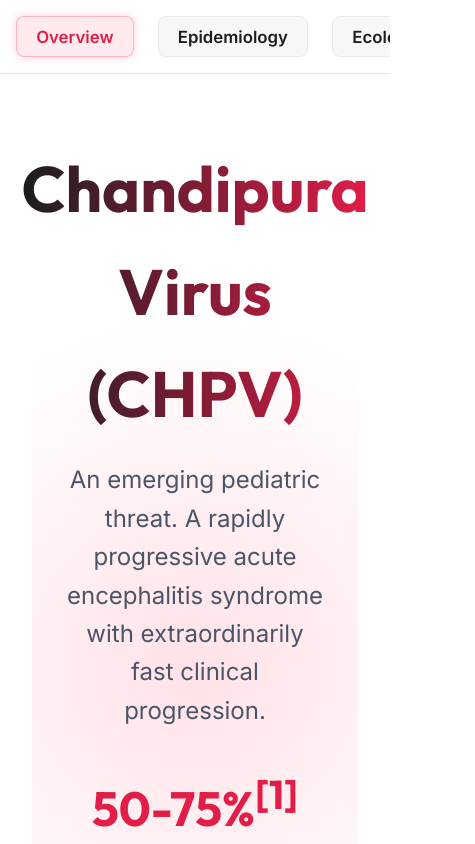
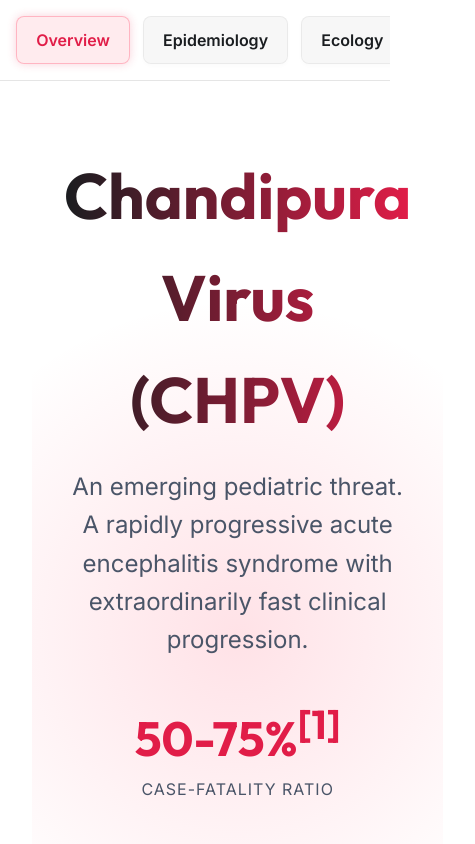
Before and after one commit to amrutkpatel/CHPVWeb, a React (Vite) app: page / in a window 390 px wide. Shown: the top 844 px of the page, 475 px wide, since content can reach past the window. Built offline with nearby package versions, Linux system fonts and the light colour scheme.

Commit message:
Refactor layout to use side navigation sidebar on desktop

```diff
--- a/src/App.css
+++ b/src/App.css
@@ -1,43 +1,59 @@
-.sticky-nav {
+.app-layout {
+  display: flex;
+  flex-direction: row;
+  min-height: 100vh;
+}
+
+.side-nav {
   position: sticky;
   top: 0;
+  height: 100vh;
+  width: 260px;
   background: rgba(255, 255, 255, 0.9);
   backdrop-filter: blur(10px);
   z-index: 1000;
-  border-bottom: 1px solid var(--surface-border);
+  border-right: 1px solid var(--surface-border);
+  overflow-y: auto;
+  flex-shrink: 0;
 }
 
 .nav-container {
-  max-width: 1200px;
-  margin: 0 auto;
-  padding: 1rem 2rem;
   display: flex;
-  justify-content: flex-start;
-  gap: 1.5rem;
-  flex-wrap: wrap;
+  flex-direction: column;
+  gap: 1rem;
+  padding: 2rem 1.5rem;
 }
 
-.sticky-nav button {
+.main-content {
+  flex: 1;
+  min-width: 0;
+  display: flex;
+  flex-direction: column;
+}
+
+.side-nav button {
   background: rgba(0, 0, 0, 0.03);
   border: 1px solid rgba(0, 0, 0, 0.05);
   color: var(--text-primary);
   font-weight: 600;
-  font-size: 1.05rem;
+  font-size: 1rem;
   font-family: var(--font-body);
   cursor: pointer;
-  padding: 0.6rem 1.2rem;
+  padding: 0.8rem 1.2rem;
   border-radius: 8px;
   transition: all 0.3s ease;
   box-shadow: 0 2px 4px rgba(0, 0, 0, 0.02);
+  text-align: left;
+  width: 100%;
 }
 
-.sticky-nav button:hover {
+.side-nav button:hover {
   color: var(--accent-color);
   background: rgba(0, 0, 0, 0.08);
   border-color: rgba(0, 0, 0, 0.1);
 }
 
-.sticky-nav button.active {
+.side-nav button.active {
   color: var(--accent-color);
   background: rgba(255, 59, 92, 0.1);
   border-color: rgba(255, 59, 92, 0.3);
@@ -208,21 +224,36 @@
     left: 0%;
   }
 
+  .app-layout {
+    flex-direction: column;
+  }
+
+  .side-nav {
+    height: auto;
+    width: 100%;
+    border-right: none;
+    border-bottom: 1px solid var(--surface-border);
+    position: sticky;
+    top: 0;
+  }
+
   /* Mobile Tabs Scrolling */
   .nav-container {
-    justify-content: flex-start;
+    flex-direction: row;
     flex-wrap: nowrap;
     overflow-x: auto;
     -webkit-overflow-scrolling: touch;
     scrollbar-width: none; /* Firefox */
-    padding-left: 1rem;
-    padding-right: 1rem;
+    padding: 1rem;
+    gap: 0.8rem;
   }
   .nav-container::-webkit-scrollbar {
     display: none; /* Chrome/Safari/Edge */
   }
-  .sticky-nav button {
+  .side-nav button {
     white-space: nowrap;
     flex-shrink: 0;
+    width: auto;
+    text-align: center;
   }
 }
--- a/src/App.jsx
+++ b/src/App.jsx
@@ -27,8 +27,8 @@ function App() {
   };
 
   return (
-    <>
-      <nav className="sticky-nav">
+    <div className="app-layout">
+      <nav className="side-nav">
         <div className="nav-container">
           <button className={activeTab === 'hero' ? 'active' : ''} onClick={() => setActiveTab('hero')}>Overview</button>
           <button className={activeTab === 'epidemiology' ? 'active' : ''} onClick={() => setActiveTab('epidemiology')}>Epidemiology</button>
@@ -42,6 +42,7 @@ function App() {
         </div>
       </nav>
 
+      <main className="main-content">
         <div className="container" style={{ minHeight: '60vh', paddingTop: '2rem' }}>
           {activeTab === 'hero' && <div id="hero"><Hero /></div>}
           {activeTab === 'epidemiology' && <Epidemiology />}
@@ -57,8 +58,8 @@ function App() {
         <div className="container">
           <References citedIds={tabReferences[activeTab]} />
         </div>
-
-    </>
+      </main>
+    </div>
   )
 }
 
```
Lines whose indentation alone changed are shown as unchanged.
